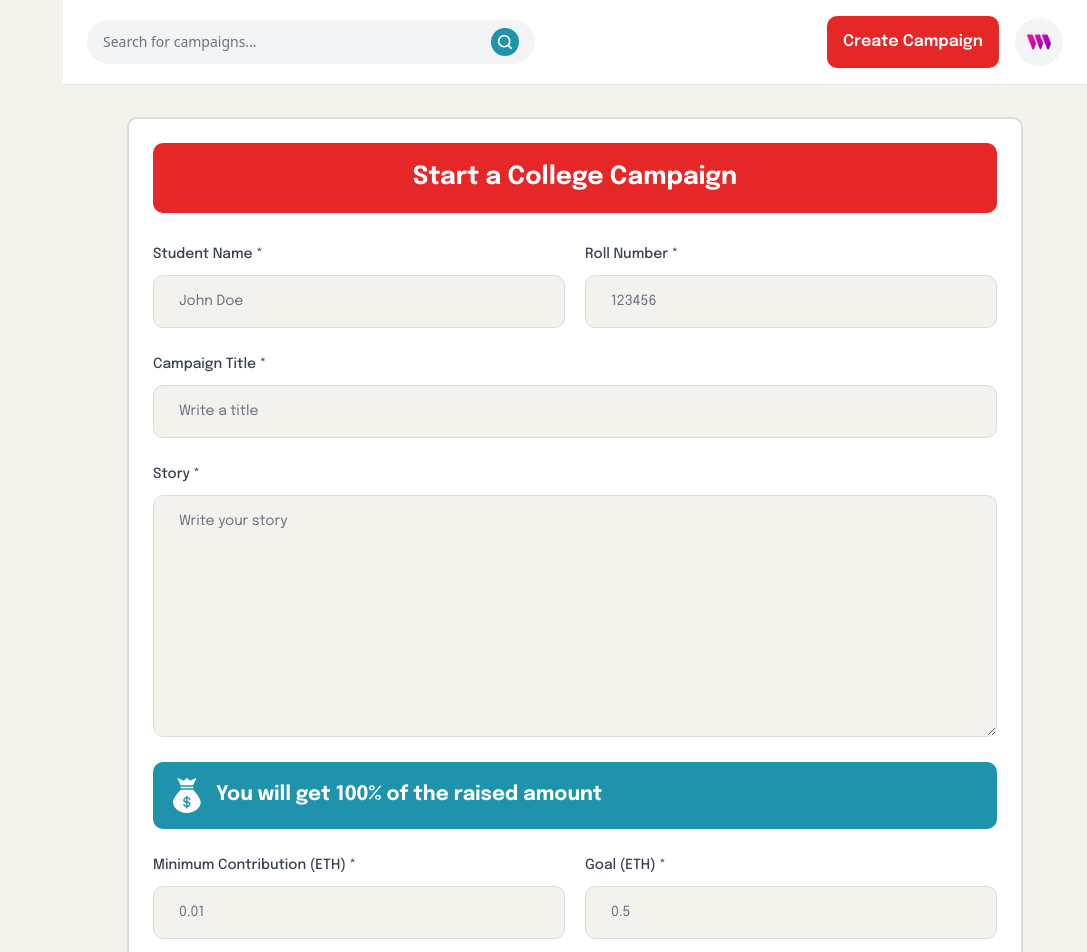
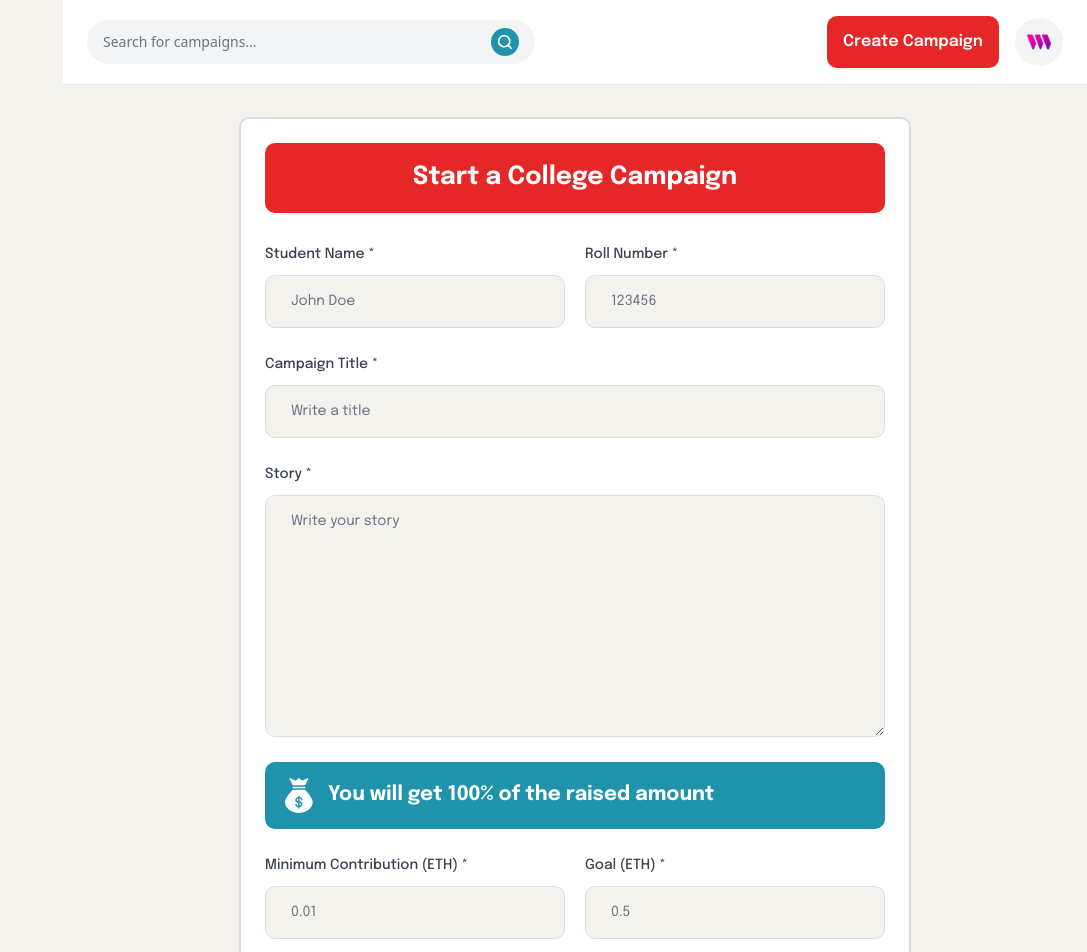
Before and after one commit to akshit3031/College-Crowdfunding-Project-2, a React (Vite) app in the folder client/: page /create-campaign in a window 1280 px wide. Shown: the top 952 px of the page, without its empty margins (193-1280 px from the left). Built offline with nearby package versions, Linux system fonts and the light colour scheme; what @thirdweb-dev/react would draw is missing.

Commit message:
improved responsiveness

```diff
--- a/client/src/components/FormField.jsx
+++ b/client/src/components/FormField.jsx
@@ -2,7 +2,7 @@ import React from 'react'
 
 const FormField = ({ labelName, placeholder, inputType, isTextArea, value, handleChange }) => {
   return (
-    <label className="flex-1 w-full flex flex-col">
+    <label className="w-full flex flex-col">
       {labelName && (
         <span className="font-epilogue font-medium text-[14px] leading-[22px] text-gray-700 mb-[10px]">{labelName}</span>
       )}
@@ -13,7 +13,7 @@ const FormField = ({ labelName, placeholder, inputType, isTextArea, value, handl
           onChange={handleChange}
           rows={10}
           placeholder={placeholder}
-          className="py-[15px] sm:px-[25px] px-[15px] outline-none border-[1px] border-[#DCDCDC] bg-[#F3F2EC] focus:border-[#1E93AB] font-epilogue text-gray-800 text-[14px] placeholder:text-gray-500 rounded-[10px] sm:min-w-[300px] transition-colors duration-300"
+          className="py-[15px] sm:px-[25px] px-[15px] outline-none border-[1px] border-[#DCDCDC] bg-[#F3F2EC] focus:border-[#1E93AB] font-epilogue text-gray-800 text-[14px] placeholder:text-gray-500 rounded-[10px] w-full transition-colors duration-300"
         />
       ) : (
         <input
@@ -23,7 +23,7 @@ const FormField = ({ labelName, placeholder, inputType, isTextArea, value, handl
           type={inputType}
           step="0.1"
           placeholder={placeholder}
-          className="py-[15px] sm:px-[25px] px-[15px] outline-none border-[1px] border-[#DCDCDC] bg-[#F3F2EC] focus:border-[#1E93AB] font-epilogue text-gray-800 text-[14px] placeholder:text-gray-500 rounded-[10px] sm:min-w-[300px] transition-colors duration-300"
+          className="py-[15px] sm:px-[25px] px-[15px] outline-none border-[1px] border-[#DCDCDC] bg-[#F3F2EC] focus:border-[#1E93AB] font-epilogue text-gray-800 text-[14px] placeholder:text-gray-500 rounded-[10px] w-full transition-colors duration-300"
         />
       )}
     </label>
--- a/client/src/pages/CreateCampaign.jsx
+++ b/client/src/pages/CreateCampaign.jsx
@@ -66,7 +66,8 @@ const CreateCampaign = () => {
   };
 
   return (
-    <div className="bg-white flex justify-center items-start flex-col rounded-[10px] p-4 sm:p-6 w-full max-w-4xl mx-auto min-h-[calc(100vh-120px)] overflow-y-auto border-2 border-[#DCDCDC]">
+    <div className="w-full max-w-2xl mx-auto">
+      <div className="bg-white flex justify-center items-start flex-col rounded-[10px] p-4 sm:p-6 w-full min-h-[calc(100vh-120px)] overflow-y-auto border-2 border-[#DCDCDC]">
         {isLoading && <Loader />}
         <div className="flex justify-center items-center p-[16px] w-full bg-[#E62727] rounded-[10px]">
           <h1 className="font-epilogue font-bold text-[18px] sm:text-[25px] text-white text-center">
@@ -75,7 +76,7 @@ const CreateCampaign = () => {
         </div>
 
         <form onSubmit={handleSubmit} className="w-full mt-[30px] flex flex-col gap-[25px]">
-        <div className="flex flex-col sm:flex-row gap-[20px]">
+          <div className="grid grid-cols-1 md:grid-cols-2 gap-[20px]">
             <FormField
               labelName="Student Name *"
               placeholder="John Doe"
@@ -90,9 +91,7 @@ const CreateCampaign = () => {
               value={form.studentRoll}
               handleChange={(e) => handleFormFieldChange("studentRoll", e)}
             />
-        </div>
-
-        <FormField
+          </div>        <FormField
           labelName="Campaign Title *"
           placeholder="Write a title"
           inputType="text"
@@ -115,7 +114,7 @@ const CreateCampaign = () => {
           </h4>
         </div>
 
-        <div className="flex flex-col sm:flex-row gap-[20px]">
+        <div className="grid grid-cols-1 md:grid-cols-2 gap-[20px]">
           <FormField
             labelName="Minimum Contribution (ETH) *"
             placeholder="0.01"
@@ -146,6 +145,7 @@ const CreateCampaign = () => {
         </div>
       </form>
     </div>
+    </div>
   );
 };
 
```
Lines whose indentation alone changed are shown as unchanged.
